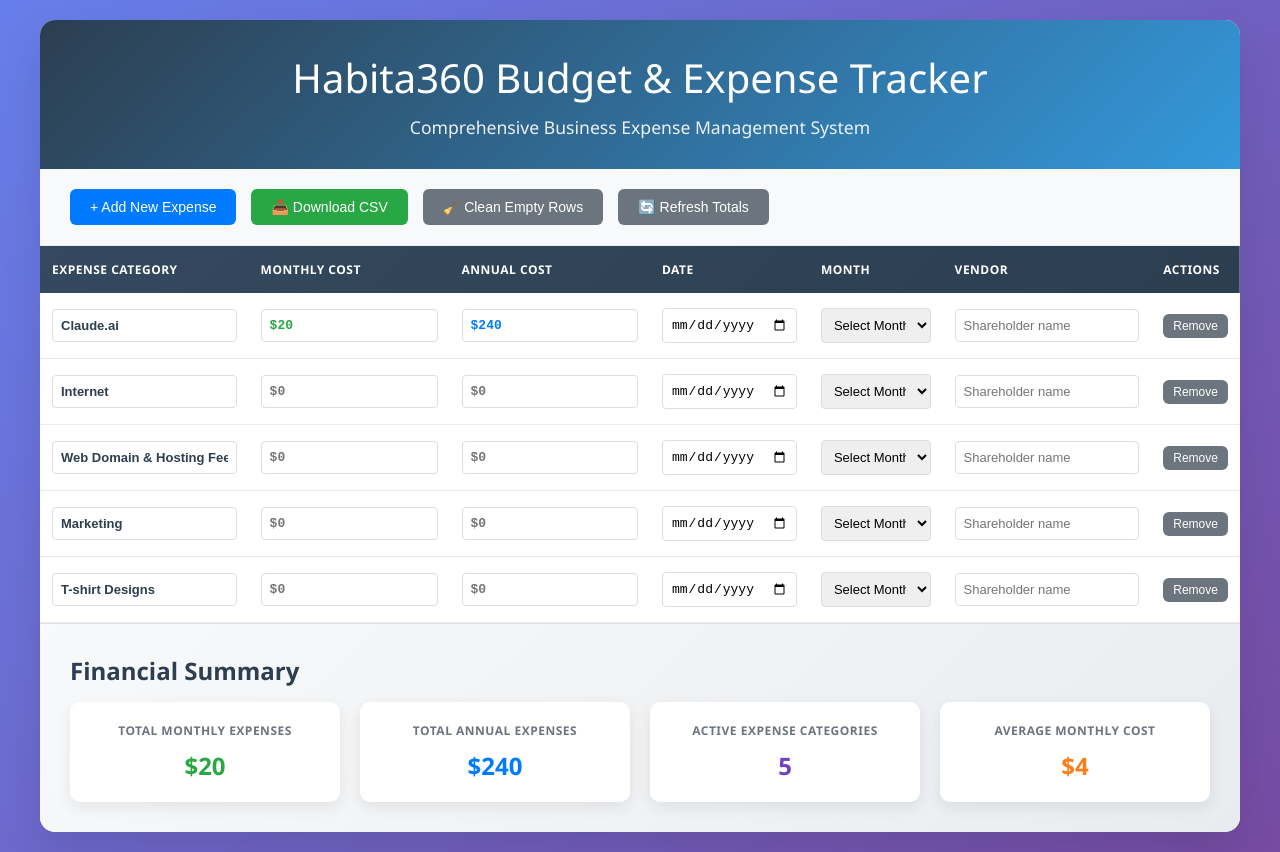
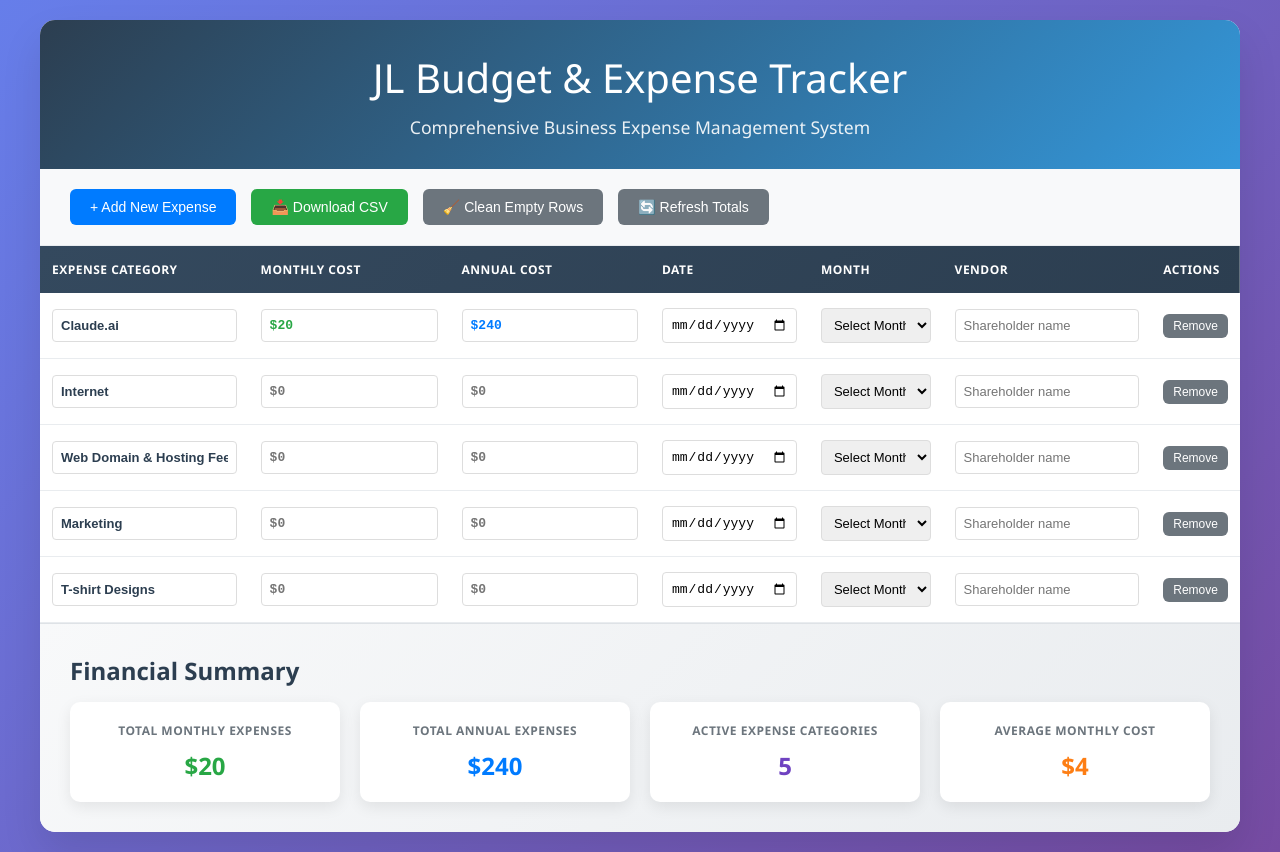
Before and after one commit to jlubega1/expense-tracker, a plain HTML site: page index.html in a window 1280 px wide. Drawn offline with Linux system fonts and the light colour scheme.

Commit message:
Update index.html

```diff
--- a/index.html
+++ b/index.html
@@ -244,7 +244,7 @@
 <body>
     <div class="container">
         <div class="header">
-            <h1>Habita360 Budget & Expense Tracker</h1>
+            <h1>JL Budget & Expense Tracker</h1>
             <p>Comprehensive Business Expense Management System</p>
         </div>
 
```
